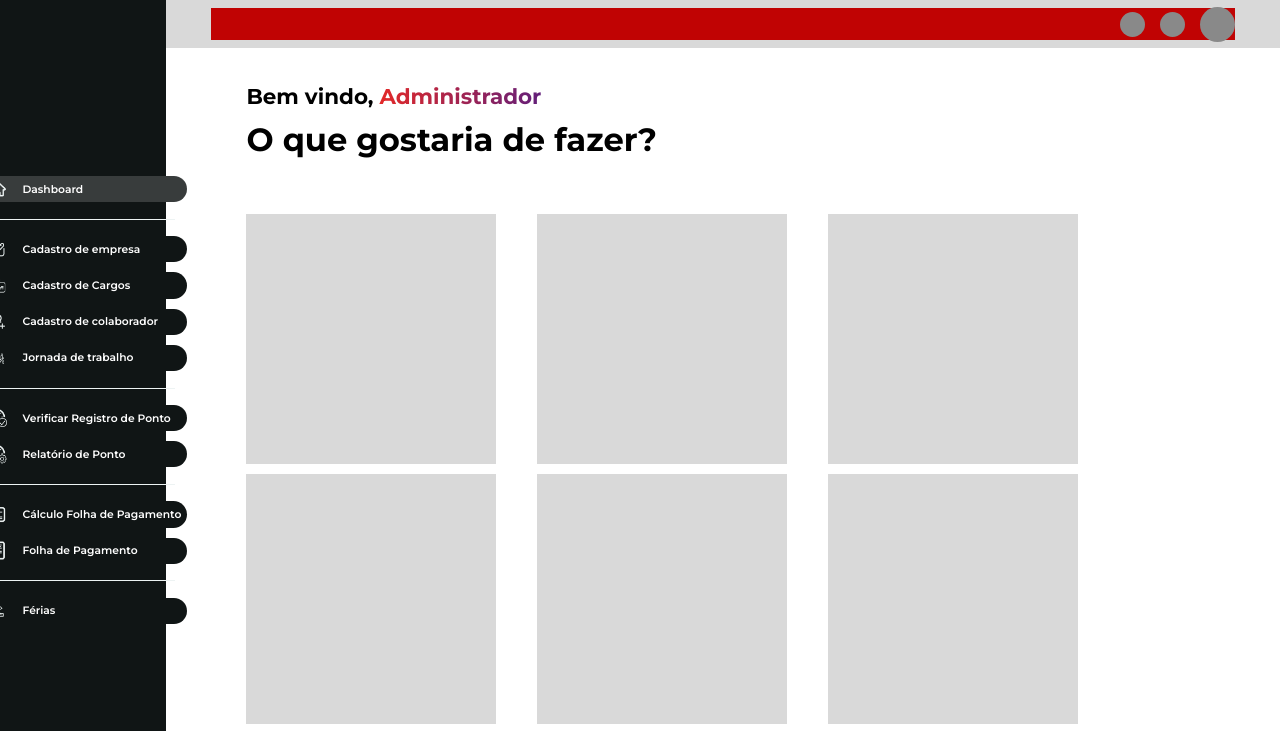
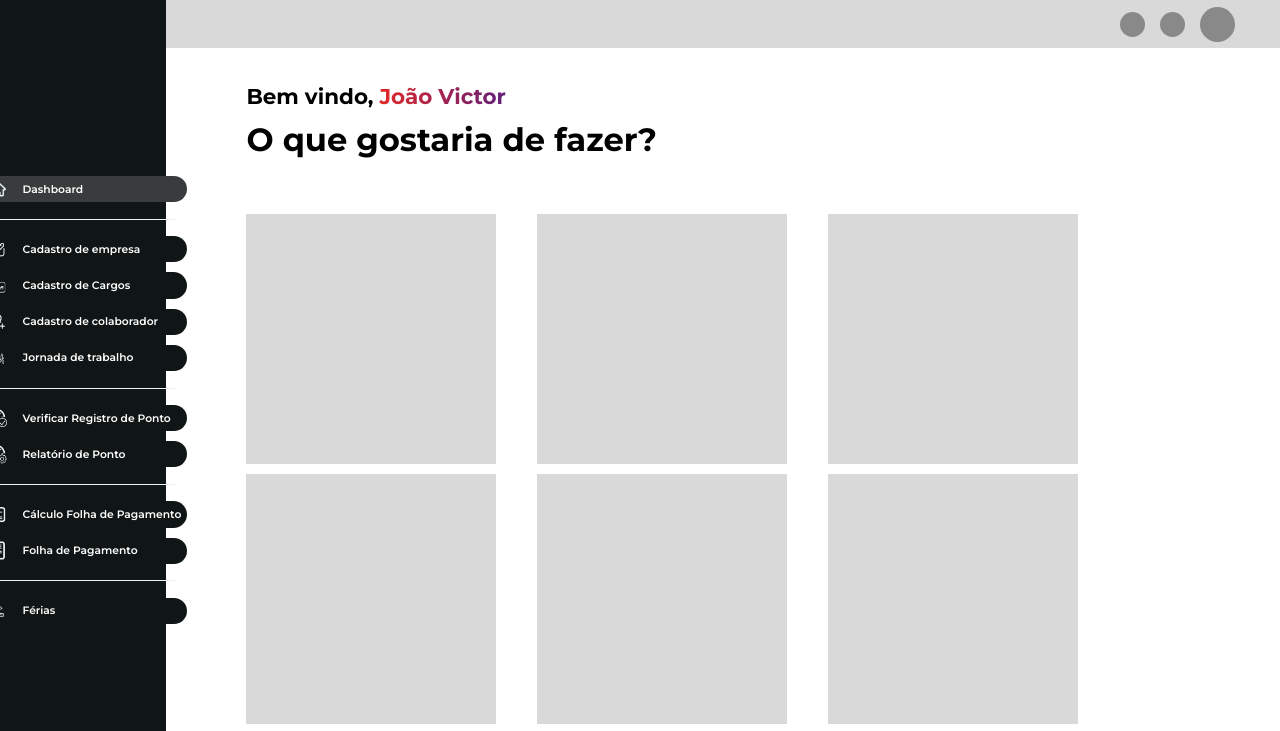
Before and after one commit to DotViegas/registrarpontoapp, a plain HTML site: page index.html in a window 1280 px wide. Shown: the top 731 px of the page. Drawn offline with Linux system fonts and the light colour scheme.

Commit message:
Add files via upload
retirando o vermelho do menu e adicionando dinamicamente nome base

```diff
--- a/css/style.css
+++ b/css/style.css
@@ -39,7 +39,6 @@ menu{
 .menu__sessao{
     width: 74vw;
     height: 6vh;
-    background-color: #c00303;
     display: flex;
     flex-direction: row-reverse;
     align-items: center;
--- a/js/app.js
+++ b/js/app.js
@@ -1,4 +1,4 @@
-const nome = 'Administrador';
+const nome = 'João Victor';
 
 // Seleciona o elemento pelo seletor de classe
 let nameElement = document.querySelector('.name_system');
```
